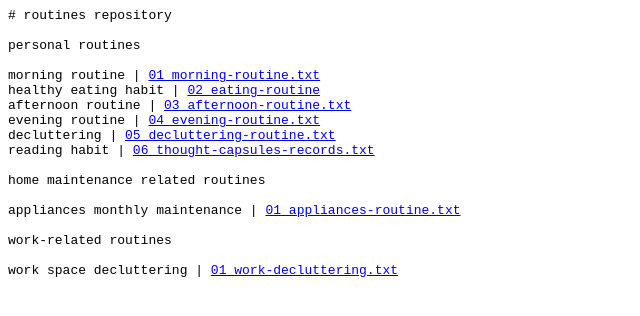
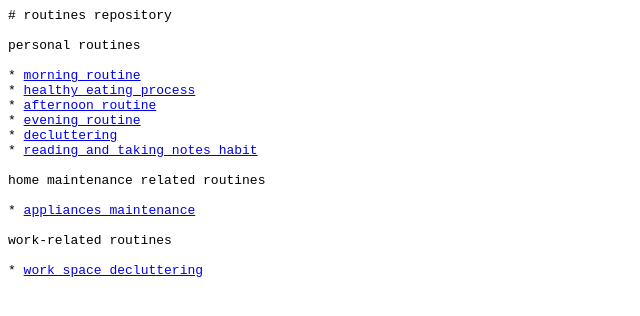
Before and after one commit to ivana-rep/routines, a plain HTML site: page index.html in a window 1280 px wide. Shown: the whole page, without its empty margins (0-640 px from the left). Drawn offline with Linux system fonts and the light colour scheme.

Commit message:
Update index.html

```diff
--- a/index.html
+++ b/index.html
@@ -5,19 +5,19 @@
 
 personal routines
 
-morning routine | <a href="personal-routines/01_morning-routine.txt">01_morning-routine.txt</a>
-healthy eating habit | <a href="personal-routines/02_eating-routine.txt">02_eating-routine</a>
-afternoon routine | <a href="personal-routines/03_afternoon-routine.txt">03_afternoon-routine.txt</a>
-evening routine | <a href="personal-routines/04_evening-routine.txt">04_evening-routine.txt</a>
-decluttering | <a href="personal-routines/05_decluttering-routine.txt">05_decluttering-routine.txt</a>
-reading habit | <a href="personal-routines/thought-capsules-records.txt"06_thought-capsules-records.txt>06_thought-capsules-records.txt</a>
+* <a href="personal-routines/01_morning-routine.txt">morning routine</a>
+* <a href="personal-routines/02_eating-routine.txt">healthy eating process</a>
+* <a href="personal-routines/03_afternoon-routine.txt">afternoon routine</a>
+* <a href="personal-routines/04_evening-routine.txt">evening routine</a>
+* <a href="personal-routines/05_decluttering-routine.txt">decluttering</a>
+* <a href="personal-routines/thought-capsules-records.txt"06_thought-capsules-records.txt>reading and taking notes habit</a>
 
 home maintenance related routines
 
-appliances monthly maintenance | <a href="home-routines/01_appliances-routine.txt">01_appliances-routine.txt</a>
+* <a href="home-routines/01_appliances-routine.txt">appliances maintenance</a>
 
 work-related routines
 
-work space decluttering | <a href="work-routines/01_work-decluttering.txt">01_work-decluttering.txt</a>
+* <a href="work-routines/01_work-decluttering.txt">work space decluttering</a>
 
 </PRE>
```
